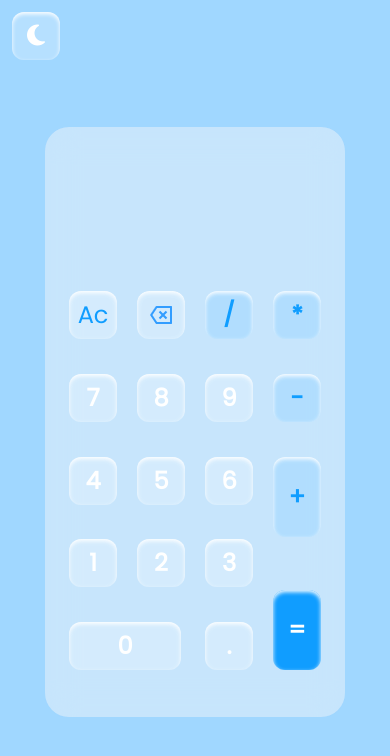
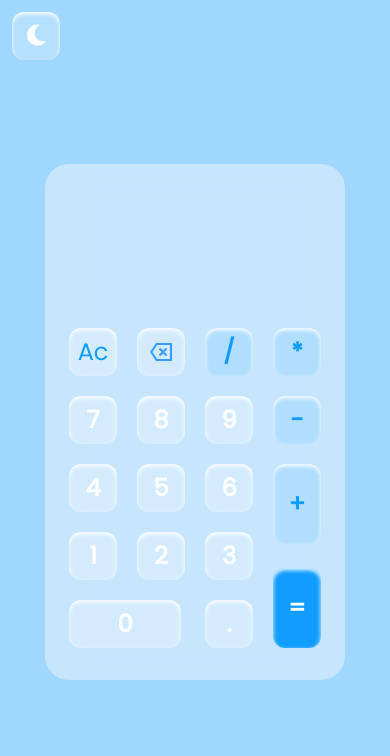
Before and after one commit to Arfa-Zia/calculator-app, a website: page index.html in a window 390 px wide. Drawn offline with Linux system fonts and the light colour scheme.

Commit message:
change height

```diff
--- a/index.html
+++ b/index.html
@@ -18,7 +18,7 @@
 
       <div class="rounded-[50%]  bg-shade-2 dark:bg-shade-3 z-10 size-[30vw] md:size-[20vw] lg:size-[40vh] hidden md:block absolute right-[10vw] top-[5vh] md:top-[10vh] md:right-[20%] lg:right-[35%] lg:top-[3%]  "></div>
 
-    <div class="flex flex-col px-3 relative rounded-3xl z-30 bg-[rgba(250,248,248,0.43)] dark:bg-[#000000d0] backdrop-blur-lg justify-center items-center m-5 h-[70vh] md:h-auto w-[300px] md:w-auto">
+    <div class="flex flex-col px-3 relative rounded-3xl z-30 bg-[rgba(250,248,248,0.43)] dark:bg-[#000000d0] backdrop-blur-lg justify-center items-center m-5  w-[300px] md:w-auto">
         <div >
             <input id="input" class="w-full h-20 bg-inherit focus:outline-none px-5 py-0 pt-6 text-right text-lg text-gray-600 dark:text-gray-300" type="text">
             <div id="output" class="w-full h-16 px-5 text-right text-3xl mb-5 dark:text-white">
--- a/script.js
+++ b/script.js
@@ -58,7 +58,6 @@ function Calculate(str){
             }
             else{
                 result =  (firstOperand / sencondOperand).toFixed(5)
-
             }
             break;
     }
```
